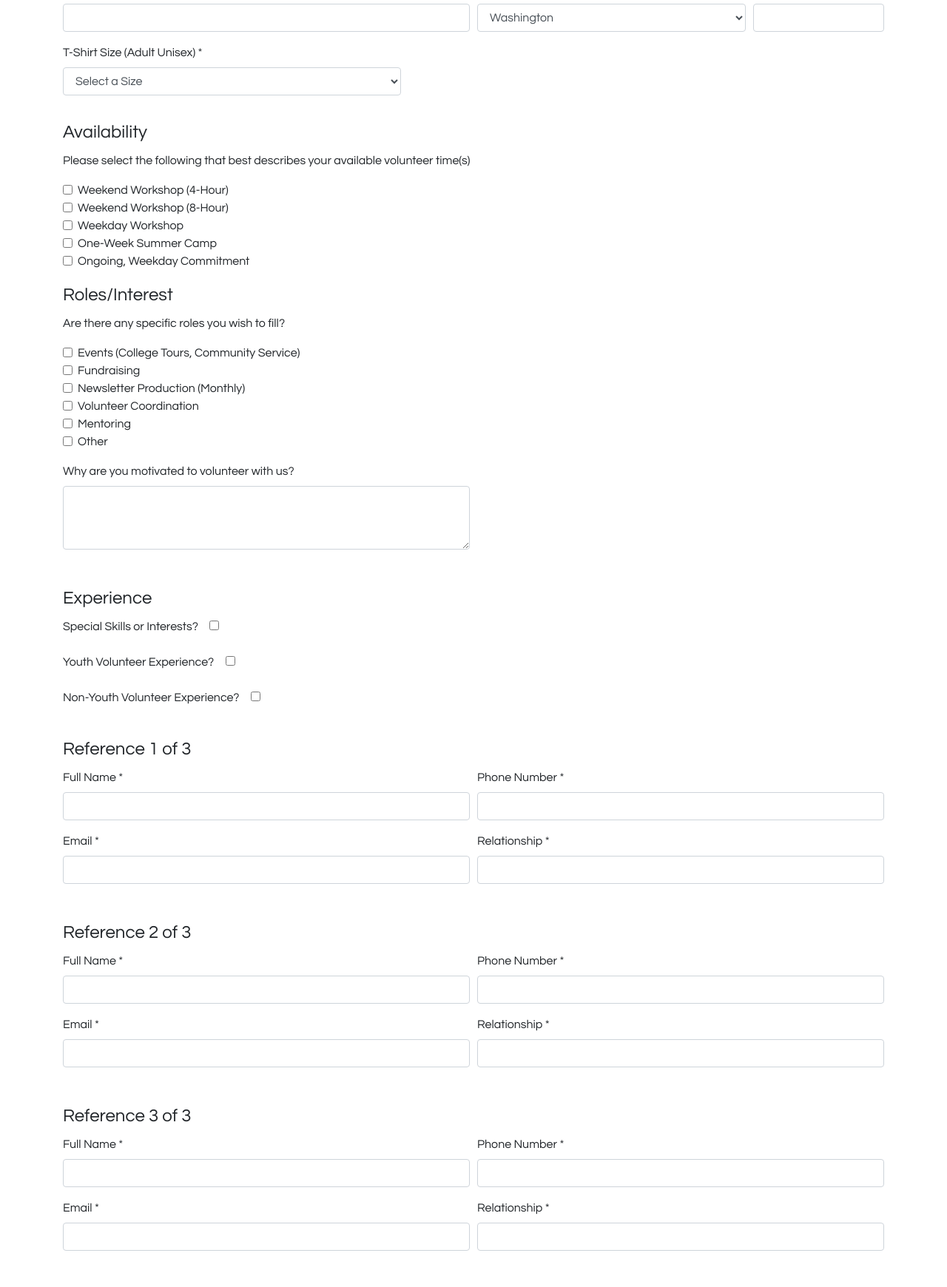
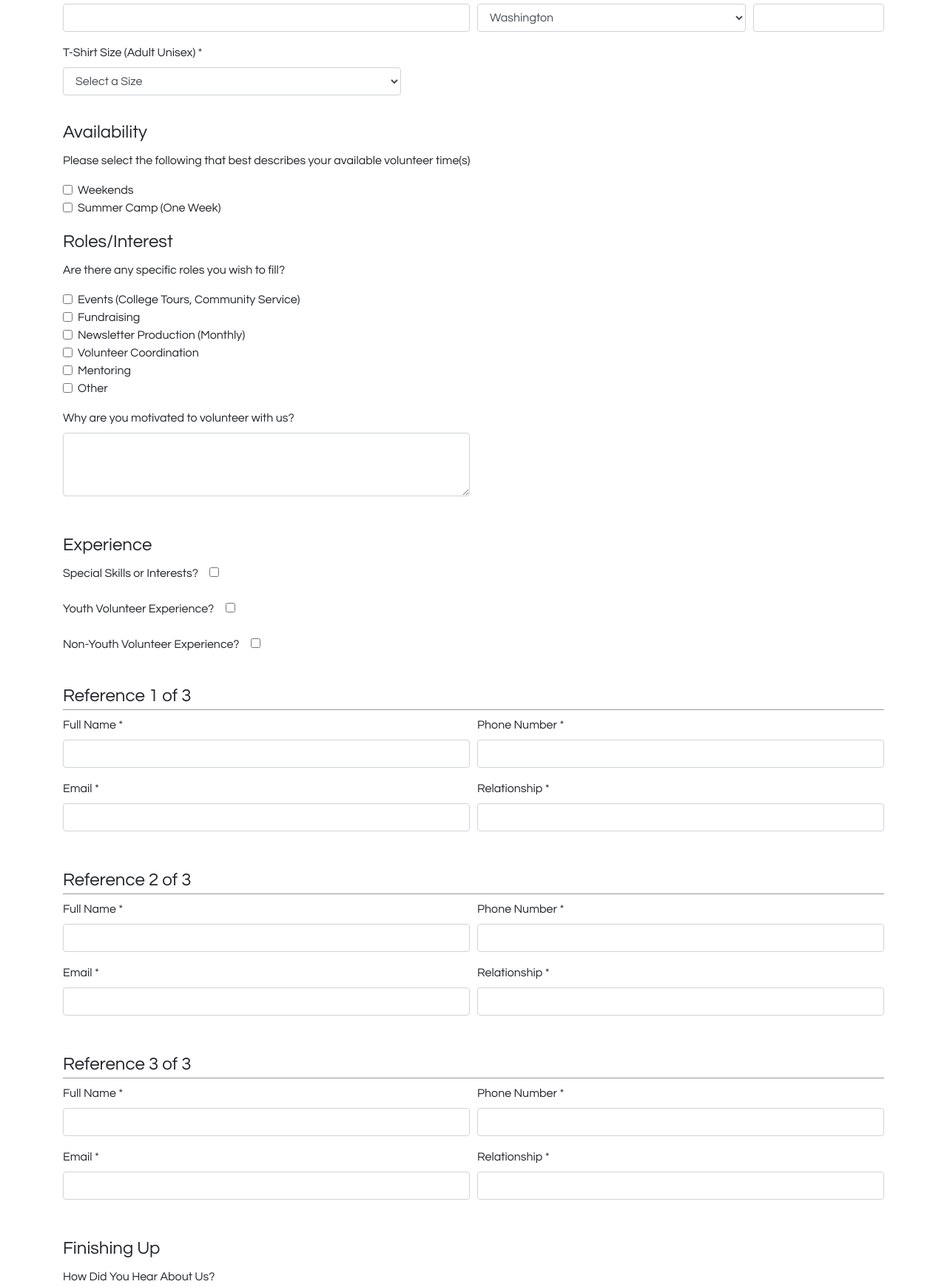
Before and after one commit to pgarton/iDayDream, a PHP site: page /form.html in a window 1280 px wide. Shown: the part 564-2304 px from the top of the page at 74% size. Run offline with PHP 8.4, Linux system fonts and the light colour scheme.

Commit message:
Added Availability change per User story

```diff
--- a/form.html
+++ b/form.html
@@ -21,7 +21,7 @@
 <header id="header">
 
 </header>
-
+<!--Jumbotron Header-->
 <div class="jumbotron text-center">
   <h1 class="display-4"> Register To Volunteer</h1>
 </div>
@@ -33,6 +33,7 @@
 
   <form action="confirmation.php" method="post" id="volunteerForm">  <!--Elijah Edit: Added id to form -->
     <fieldset class="form-group">
+      <!--General Information Section-->
       <legend>General Information</legend>
 
       <div class="form-row">
@@ -40,13 +41,15 @@
           <label for="firstName">First Name *</label>
           <input type="text" class="form-control" id="firstName" placeholder="" name="firstName">
         </div>
+
+        <!--Last Name of volunteer-->
         <div class="form-group col-md-6">
           <label for="lastName">Last Name *</label>
           <input type="text" class="form-control" id="lastName" name="lastName" placeholder="">
         </div>
       </div>
 
-
+      <!--Phone number of volunteer-->
       <div class="form-row">
         <div class="form-group col-md-6">
         <label for="homePhone">Home Phone *</label>
@@ -54,11 +57,15 @@
         <input type="tel" class="form-control" id="homePhone" name="homePhone" placeholder="xxx-xxx-xxxx">
 
       </div>
+
+        <!--Email of volunteer-->
         <div class="form-group col-md-6">
           <label for="email">Email *</label>
           <input type="email" class="form-control" id="email" name="email" placeholder="">
         </div>
       </div>
+
+      <!--Address of volunteer-->
       <div class="form-group">
         <label for="streetAddress">Street Address *</label>
         <input type="text" class="form-control" id="streetAddress" name="streetAddress" placeholder="">
@@ -130,6 +137,8 @@
           <input type="text" class="form-control" id="zipcode" name="zipCode">
         </div>
       </div>
+
+      <!--T-shirt size-->
       <div class="form-row">
         <div class="form-group col-md-5">
           <label for="t-shirt-size">T-Shirt Size (Adult Unisex) *</label>
@@ -144,39 +153,69 @@
       </div>
     </fieldset>
 
+    <!--Availability Information-->
     <fieldset class="form-group">
       <legend>Availability</legend>
       <p class="form-group">Please select the following that best describes your available volunteer time(s)</p>
+
+      <!--Only two availability options Weekends or Summer Camp One week per User Story-->
       <div class="form-check">
-        <input class="form-check-input" type="checkbox" name="availability[]" id="weekend-4" value="weekend-4">
+        <input class="form-check-input" type="checkbox" name="availability[]" id="weekend-4" value="weekend">
+        <label class="form-check-label" for="weekend-4">
+          Weekends
+        </label>
+      </div>
+      <!--Adding text box for user to enter specific times they are available-->
+      <div id ="weekend-text-div" class="form-check-inline">
+        <div class="form-group col-md-6">
+          <label for="weekend-text">Weekends Selected. Please enter specific times, if available</label>
+          <textarea class="form-control" id="weekend-text"
+                    placeholder="" rows="3" cols="20">Friday:
+Saturday:
+Sunday:</textarea> <!--the weird spacing is needed to show these accurately within the textbox.-->
+        </div>
+      </div>
+
+      <div class="form-check">
+        <input class="form-check-input" type="checkbox" name="availability[]" id="one-week" value="weekend-8">
+        <label class="form-check-label" for="one-week">
+          Summer Camp (One Week)
+        </label>
+      </div>
+
+
+      <!--Commenting just in case we want to bring this back. Changing to two options only, weekend and summer per user story
+            <div class="form-check">
+              <input class="form-check-input" type="checkbox" name="availability" id="weekend-4" value="weekend-4">
               <label class="form-check-label" for="weekend-4">
                 Weekend Workshop (4-Hour)
               </label>
             </div>
             <div class="form-check">
-        <input class="form-check-input" type="checkbox" name="availability[]" id="weekend-8" value="weekend-8">
+              <input class="form-check-input" type="checkbox" name="availability" id="weekend-8" value="weekend-8">
               <label class="form-check-label" for="weekend-8">
                 Weekend Workshop (8-Hour)
               </label>
             </div>
             <div class="form-check">
-        <input class="form-check-input" type="checkbox" name="availability[]" id="weekday" value="weekday">
+              <input class="form-check-input" type="checkbox" name="availability" id="weekday" value="weekday">
               <label class="form-check-label" for="weekday">
                 Weekday Workshop
               </label>
             </div>
             <div class="form-check">
-        <input class="form-check-input" type="checkbox" name="availability[]" id="one-week" value="one-week">
+              <input class="form-check-input" type="checkbox" name="availability" id="one-week" value="one-week">
               <label class="form-check-label" for="one-week">
                 One-Week Summer Camp
               </label>
             </div>
             <div class="form-check">
-        <input class="form-check-input" type="checkbox" name="availability[]" id="ongoing" value="ongoing">
+              <input class="form-check-input" type="checkbox" name="availability" id="ongoing" value="ongoing">
               <label class="form-check-label" for="ongoing">
                 Ongoing, Weekday Commitment
               </label>
             </div>
+      -->
     </fieldset>
 
     <fieldset class="form-group">
@@ -293,7 +332,7 @@
 
       <!--Reference 1-->
       <fieldset class = "form-group">
-        <legend>Reference 1 of 3</legend>
+        <legend class= "underline">Reference 1 of 3</legend>
         <!--        name-->
         <div class="form-row">
           <div class="form-group col-md-6">
@@ -324,7 +363,7 @@
 
     <!--Reference 2-->
     <fieldset class = "form-group">
-      <legend>Reference 2 of 3</legend>
+      <legend class = "underline">Reference 2 of 3</legend>
         <!--        name-->
         <div class="form-row">
         <div class="form-group col-md-6">
@@ -355,7 +394,7 @@
     <!--Reference 3-->
 
       <fieldset class = "form-group">
-        <legend>Reference 3 of 3</legend>
+        <legend class="underline">Reference 3 of 3</legend>
         <!--        name-->
         <div class="form-row">
           <div class="form-group col-md-6">
@@ -449,9 +488,11 @@
           <!--        not sure if you want the yes/no before or after text??-->
         </div>
       </fieldset>
+    <div class = "container pb-4">
       <button id="submit" type="submit" class="btn btn-primary">
        Submit
       </button>
+    </div>
 
   </form>
 
--- a/js/form.js
+++ b/js/form.js
@@ -3,6 +3,8 @@ var $youthExpComment = $("#youth-exp-comment");
 var $nonYouthExpComment = $("#non-youth-exp-comment");
 var $otherTextRoles = $("#other-text-roles");
 var $otherHearAboutUs = $("#other-hear-about-us");
+var $weekendAvailability = $("#weekend-text-div");
+
 $("#skills-interest-cb").change(function(){
     if($(this).is(":checked")) {
        $skillsInterestComment.css("display","block");
@@ -56,3 +58,12 @@ $("#hear-about-us").change(function(){
    else
        $otherHearAboutUs.css("display","none");
 });
+
+//adding textboxt for explanation if weekend is chosen
+$("#weekend-4").change(function(){
+   if ($(this).is(":checked")){
+       $weekendAvailability.css("display","block");
+   }
+   else
+       $weekendAvailability.css("display","none");
+});
--- a/styles/form.css
+++ b/styles/form.css
@@ -45,3 +45,11 @@ h1 {
     color: white;
     background-color: #3a9fb6;
 }
+
+#weekend-text-div{
+    display: none;
+}
+
+.underline {
+    border-bottom: 1px solid #999;
+}
```
Lines whose indentation alone changed are shown as unchanged.
